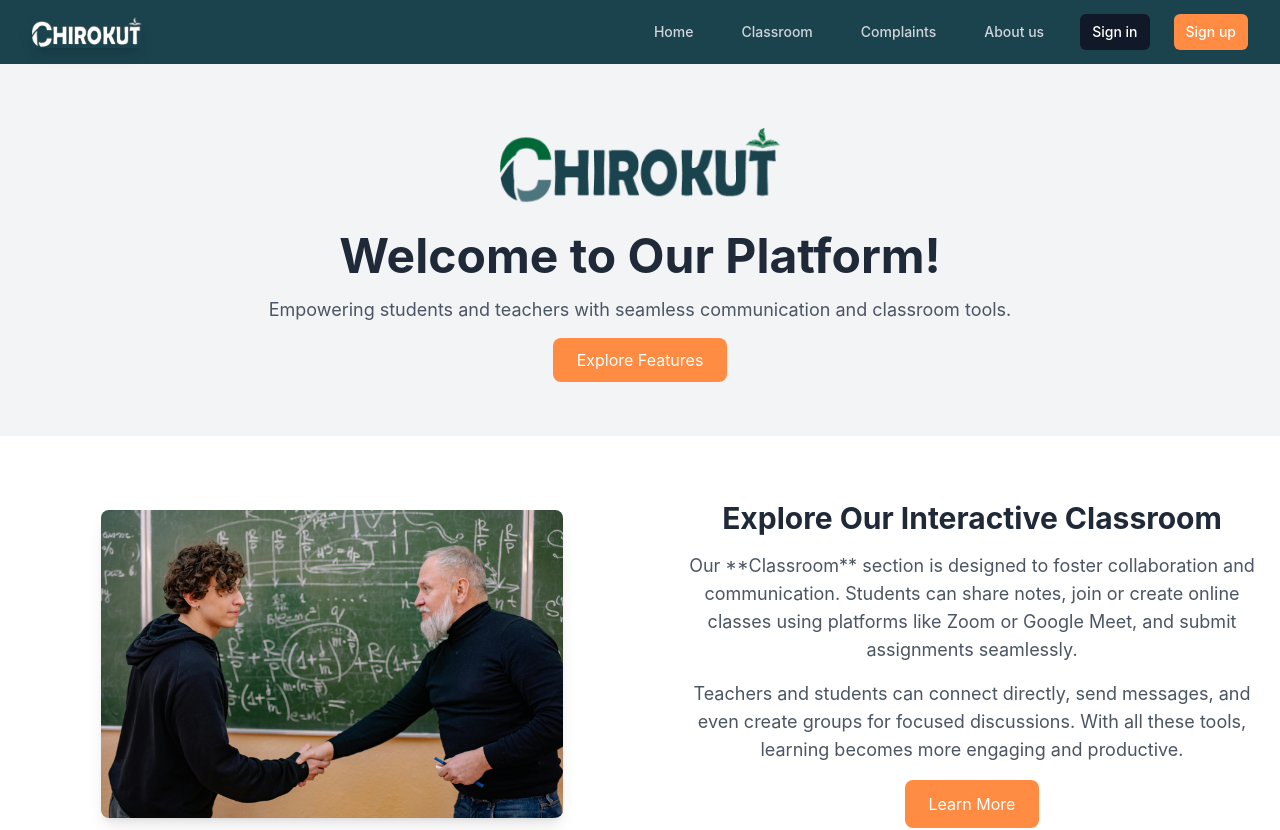
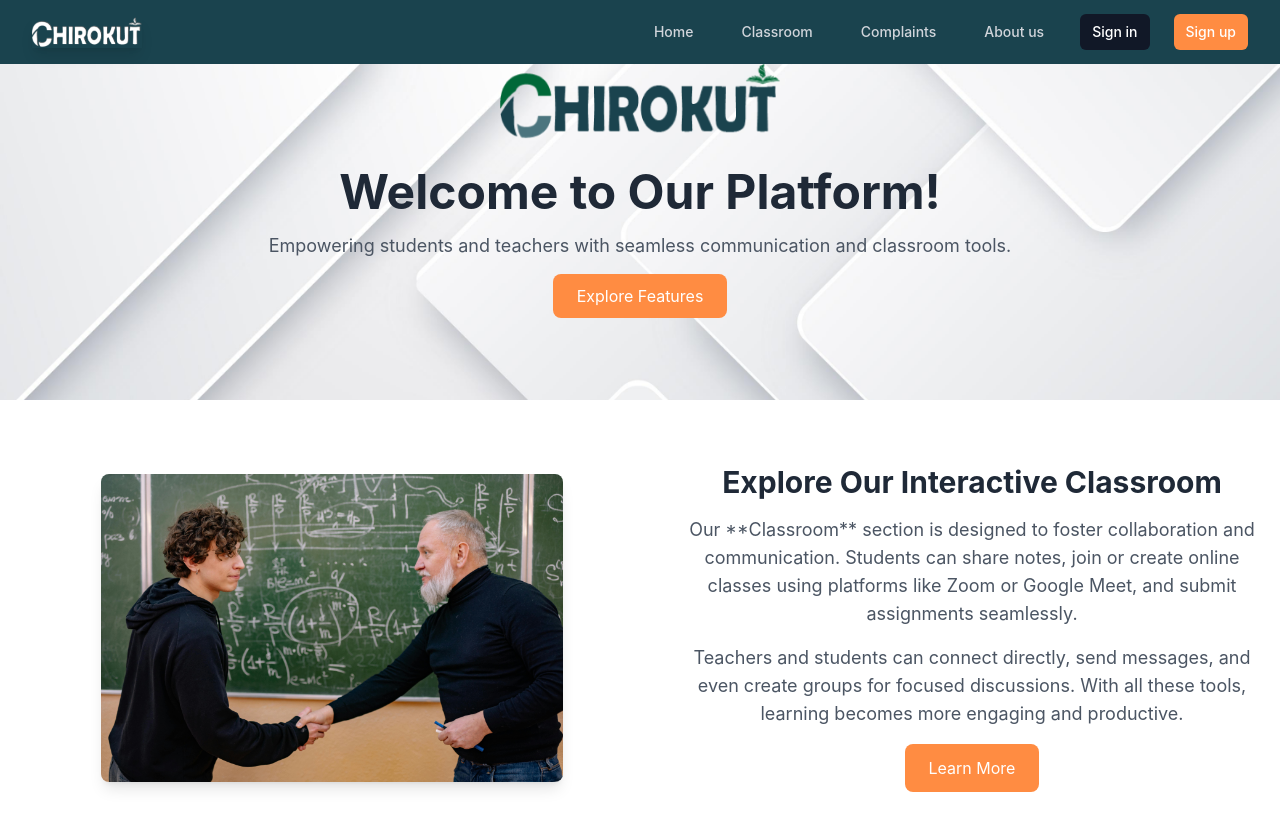
Before and after one commit to THEmad71/Iiuc_Chirokut_web_5th, a React (Create React App) app: page / in a window 1280 px wide. Shown: the top 830 px of the page. Built offline with nearby package versions, Linux system fonts and the light colour scheme.

Commit message:
background

```diff
--- a/src/App.css
+++ b/src/App.css
@@ -16,6 +16,16 @@
   margin: 0;
   padding: 0;
 }
+
+.Hero-sec {
+  background-image: url('Before Signin/Images/Background 1.jpg');
+  background-size: cover;
+  background-position: center;
+  background-repeat: no-repeat;
+  min-height: 42vh; /* Ensures the section fills the viewport */
+  width: 100%; /* Full width */
+}
+
 
 
 /*mobile prototype images*/
--- a/src/Home.jsx
+++ b/src/Home.jsx
@@ -126,8 +126,11 @@
         </div>
       </nav>
 
+
       {/* Hero Section */}
-      <section className="bg-gray-100 py-16">
+      <section className="Hero-sec">
+
+
         <div className="container mx-auto text-center px-6">
           <img
             src={chirokutLogo}  // Use imported image here too
@@ -149,6 +152,10 @@
             </a>
           </div>
         </div>
+
+
+
+
       </section>
 
       {/* Classroom Section */}
```
Also changed, not shown: src/Before Signin/Images/Background 1.jpg (added).
